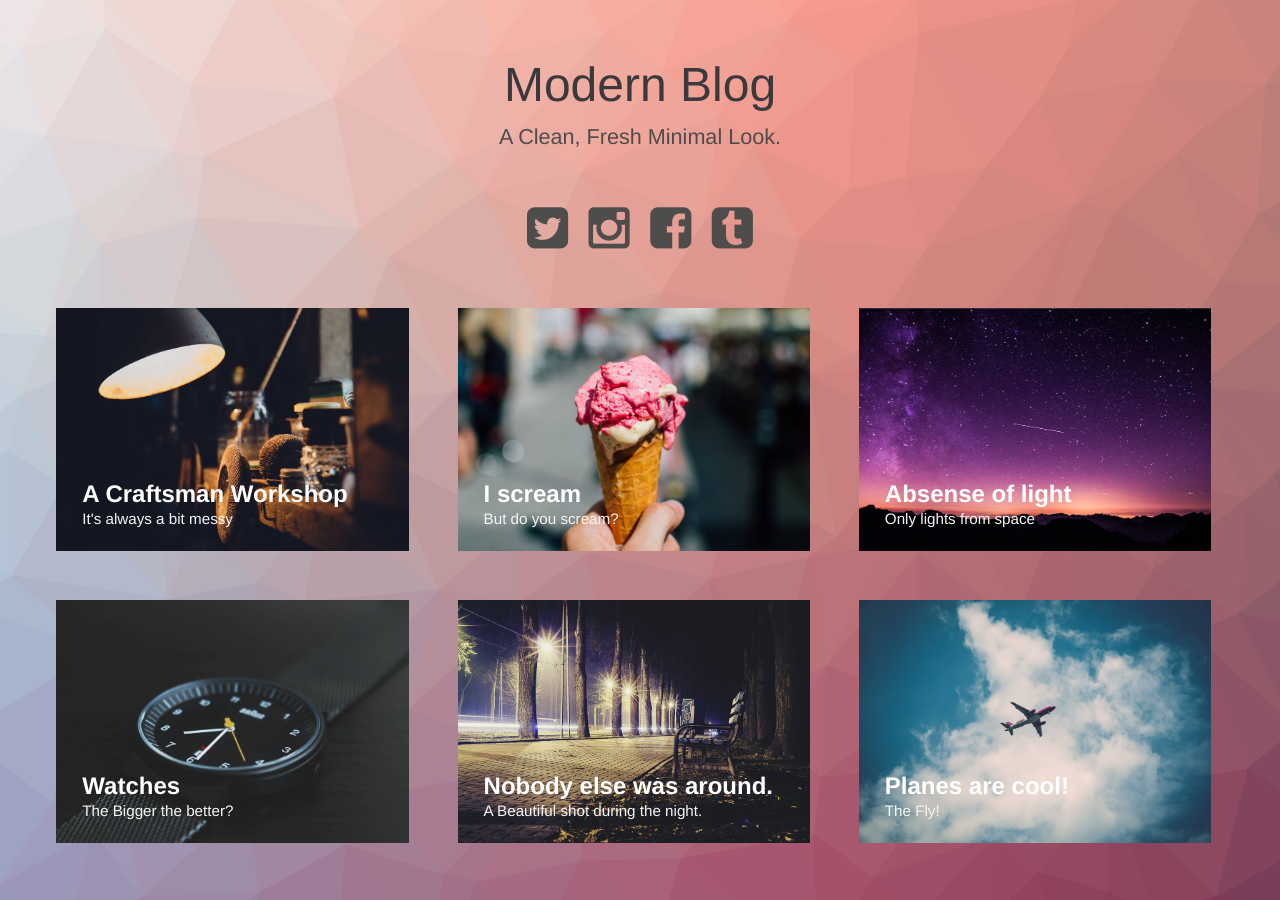
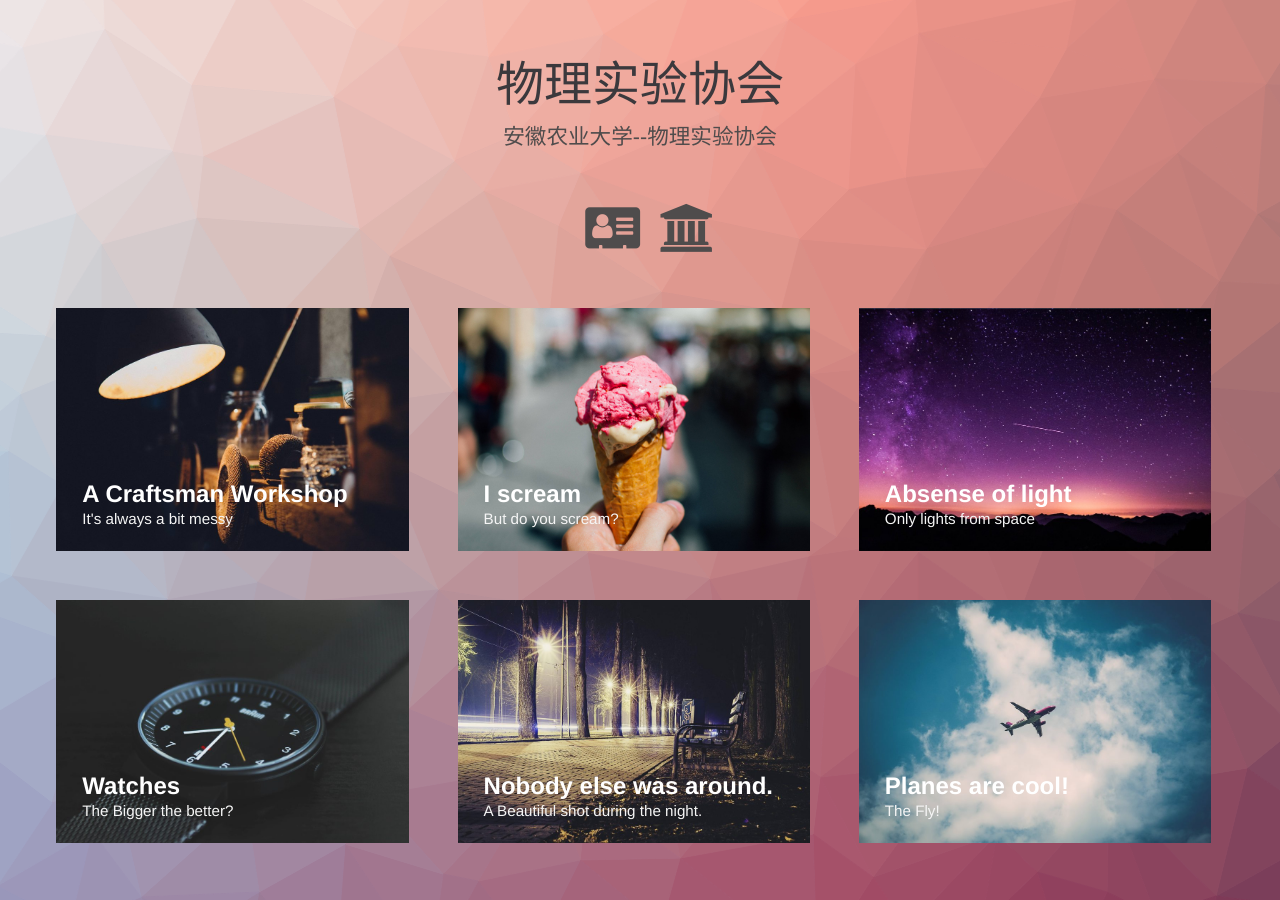
Before and after one commit to AAU-physics/AAU-physics.github.io, a Jekyll site: the page built from index.html, in a window 1280 px wide. Built offline with Jekyll 4.4.1, drawn with Linux system fonts in a browser that asks for light colours.

Commit message:
Update index.html

```diff
--- a/index.html
+++ b/index.html
@@ -11,10 +11,11 @@ layout: compress
     <meta name="description" content="{{ site.description }}"/>
     <meta name="keywords" content="{{ site.keywords }}"/>
     <meta name="author" content="{{ site.author }}"/>
-    <link rel="shortcut icon" href="img/favicon.ico">
+    <link rel="shortcut icon" href="img/favicon.png">
     <link rel="stylesheet" type="text/css" href="css/normalize.css"/>
     <link rel="stylesheet" type="text/css" href="fonts/font-awesome/css/font-awesome.css"/>
     <link rel="stylesheet" type="text/css" href="css/modern-blog.css"/>
+    <link rel="stylesheet" href="https://cdn.staticfile.org/font-awesome/4.7.0/css/font-awesome.css">
     <!--[if IE]>
     <script type="text/javascript" src="js/vendors/html5.min.js"></script>
     <![endif]-->
@@ -28,12 +29,11 @@ layout: compress
 <body class="body">
 <div class="container">
     <header class="header">
-        <h1>Modern Blog<span>A Clean, Fresh Minimal Look.</span></h1>
+        <h1>物理实验协会<span>安徽农业大学--物理实验协会</span></h1>
         <nav class="links">
-            <a href="#"><i class="fa fa-twitter-square fa-3x"></i></a>
-            <a href="#"><i class="fa fa-instagram fa-3x"></i></a>
-            <a href="#"><i class="fa fa-facebook-square fa-3x"></i></a>
-            <a href="#"><i class="fa fa-tumblr-square fa-3x"></i></a>
+            <a href="https://github.com/ahau-physical"><i class="fa fa--squargithub fa-3x"></i></a>
+            <a href="https://www.ahau.edu.cn/"><i class="fa fa-address-card fa-3x"></i></a>
+            <a href="http://anqn.ahau.edu.cn/"><i class="fa fa-bank fa-3x"></i></a>
         </nav>
     </header>
     <div class="content">
```
